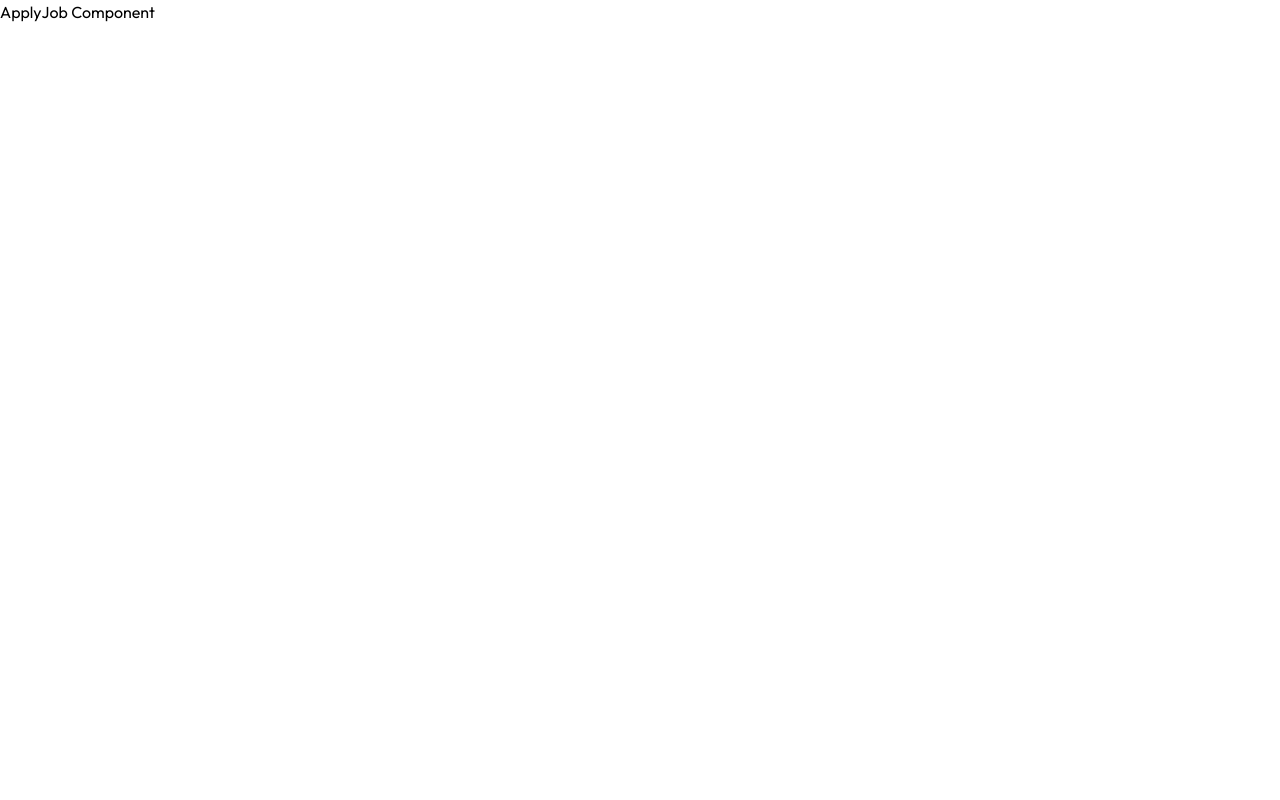
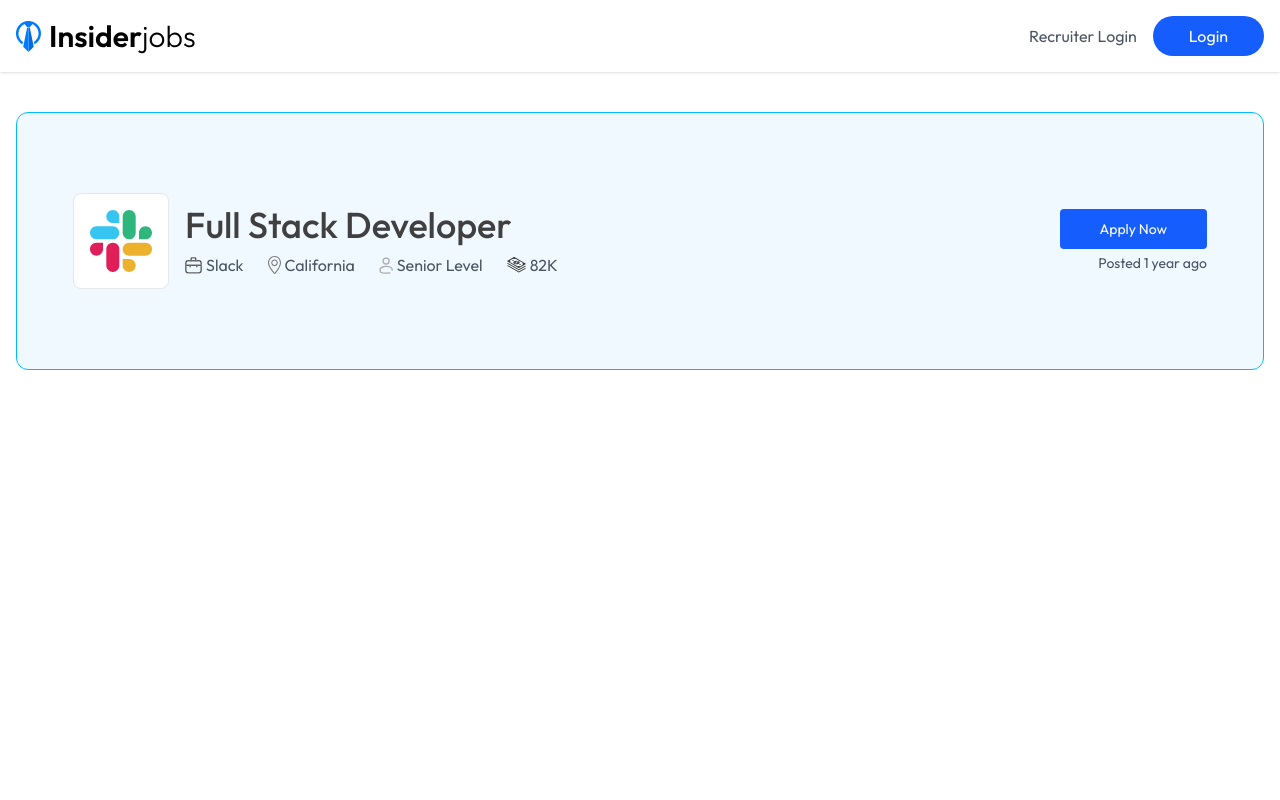
Before and after one commit to baibhavsinhadev/insiderjobs, a React (Vite) app in the folder client/: page /apply-job/1 in a window 1280 px wide. Shown: the top 800 px of the page. Built offline with nearby package versions, Linux system fonts and the light colour scheme; no server answers.

Commit message:
ui: complete header of apply job page

```diff
--- a/client/src/assets/assets.js
+++ b/client/src/assets/assets.js
@@ -7,6 +7,7 @@ import accenture_logo from "./accenture_logo.png";
 import profile_img from "./profile_img.png";
 import app_main_img from "./app_main_img.png";
 import cross_icon from './cross_icon.svg';
+import question_mark from './question_mark.svg';
 import location_icon from './location_icon.svg';
 import money_icon from './money_icon.svg';
 import suitcase_icon from './suitcase_icon.svg';
@@ -60,6 +61,7 @@ export const assets = {
     twitter_icon,
     home_icon,
     add_icon,
+    question_mark,
     person_tick_icon,
     resume_download_icon,
     profile_img,
@@ -74,10 +76,10 @@ export const assets = {
 
 // Sample data for Manage Jobs Page
 export const manageJobsData = [
-    { _id: 1, title: "Full Stack Developer", date: 1729102298497, location: "Bangalore", applicants: 20 },
-    { _id: 2, title: "Data Scientist", date: 1729102298497, location: "San Francisco", applicants: 15 },
-    { _id: 3, title: "Marketing Manager", date: 1729102298497, location: "London", applicants: 2 },
-    { _id: 4, title: "UI/UX Designer", date: 1729102298497, location: "Dubai", applicants: 25 }
+    { _id: 1, title: "Full Stack Developer", createdAt: 1729102298497, location: "Bangalore", applicants: 20 },
+    { _id: 2, title: "Data Scientist", createdAt: 1729102298497, location: "San Francisco", applicants: 15 },
+    { _id: 3, title: "Marketing Manager", createdAt: 1729102298497, location: "London", applicants: 2 },
+    { _id: 4, title: "UI/UX Designer", createdAt: 1729102298497, location: "Dubai", applicants: 25 }
 ];
 
 // Sample data for Profile Page
@@ -86,7 +88,7 @@ export const jobsApplied = [
         company: 'Amazon',
         title: 'Full Stack Developer',
         location: 'Bangalore',
-        date: '22 Aug, 2024',
+        createdAt: '22 Aug, 2024',
         status: 'Pending',
         logo: company_icon,
     },
@@ -94,7 +96,7 @@ export const jobsApplied = [
         company: 'Meta',
         title: 'Data Scientist',
         location: 'San Francisco',
-        date: '22 Aug, 2024',
+        createdAt: '22 Aug, 2024',
         status: 'Rejected',
         logo: company_icon,
     },
@@ -102,7 +104,7 @@ export const jobsApplied = [
         company: 'Google',
         title: 'Marketing Manager',
         location: 'London',
-        date: '25 Sep, 2024',
+        createdAt: '25 Sep, 2024',
         status: 'Accepted',
         logo: company_icon,
     },
@@ -110,7 +112,7 @@ export const jobsApplied = [
         company: 'Qualcomm',
         title: 'UI/UX Designer',
         location: 'Dubai',
-        date: '15 Oct, 2024',
+        createdAt: '15 Oct, 2024',
         status: 'Pending',
         logo: company_icon,
     },
@@ -118,7 +120,7 @@ export const jobsApplied = [
         company: 'Microsoft',
         title: 'Full Stack Developer',
         location: 'Hyderabad',
-        date: '25 Sep, 2024',
+        createdAt: '25 Sep, 2024',
         status: 'Accepted',
         logo: company_icon,
     },
@@ -165,7 +167,7 @@ export const jobsData = [
             <li>Ability to work in an Agile environment.</li>
         </ol>`,
         salary: 82000,
-        date: 1729681667114,
+        createdAt: 1729681667114,
         category: "Programming",
     },
     {
@@ -198,7 +200,7 @@ export const jobsData = [
             <li>Excellent problem-solving and critical-thinking skills.</li>
         </ol>`,
         salary: 72000,
-        date: 1729681667114,
+        createdAt: 1729681667114,
         category: "Data Science",
     },
     {
@@ -231,7 +233,7 @@ export const jobsData = [
             <li>Creative problem-solving abilities.</li>
         </ol>`,
         salary: 61000,
-        date: 1729681667114,
+        createdAt: 1729681667114,
         category: "Designing",
     },
     {
@@ -264,7 +266,7 @@ export const jobsData = [
             <li>Excellent troubleshooting and analytical skills.</li>
         </ol>`,
         salary: 53000,
-        date: 1729681667114,
+        createdAt: 1729681667114,
         category: "Programming",
     },
     {
@@ -297,7 +299,7 @@ export const jobsData = [
             <li>Excellent communication and teamwork abilities.</li>
         </ol>`,
         salary: 91000,
-        date: 1729681667114,
+        createdAt: 1729681667114,
         category: "Programming",
     },
     {
@@ -330,7 +332,7 @@ export const jobsData = [
             <li>Relevant certifications (e.g., CCNA, CCNP) are a plus.</li>
         </ol>`,
         salary: 77000,
-        date: 1729681667114,
+        createdAt: 1729681667114,
         category: "Networking",
     },
     {
@@ -363,7 +365,7 @@ export const jobsData = [
             <li>Certification in project management (e.g., PMP, Scrum Master) is preferred.</li>
         </ol>`,
         salary: 60000,
-        date: 1729681667114,
+        createdAt: 1729681667114,
         category: "Management",
     },
     {
@@ -396,7 +398,7 @@ export const jobsData = [
             <li>Familiarity with version control systems (e.g., Git).</li>
         </ol>`,
         salary: 112000,
-        date: 1729681667114,
+        createdAt: 1729681667114,
         category: "Programming",
     },
     {
@@ -429,7 +431,7 @@ export const jobsData = [
             <li>Relevant certifications (e.g., AWS Certified Solutions Architect) are preferred.</li>
         </ol>`,
         salary: 96000,
-        date: 1729681667114,
+        createdAt: 1729681667114,
         category: "Programming",
     },
     {
@@ -462,7 +464,7 @@ export const jobsData = [
             <li>Attention to detail and a commitment to quality.</li>
         </ol>`,
         salary: 72000,
-        date: 1729681667114,
+        createdAt: 1729681667114,
         category: "Marketing",
     },
     {
@@ -495,7 +497,7 @@ export const jobsData = [
             <li>Relevant certifications (e.g., CISSP, CEH) are a plus.</li>
         </ol>`,
         salary: 62000,
-        date: 1729681667114,
+        createdAt: 1729681667114,
         category: "Cybersecurity",
     },
     {
@@ -528,7 +530,7 @@ export const jobsData = [
             <li>Familiarity with Agile methodologies is a plus.</li>
         </ol>`,
         salary: 68000,
-        date: 1729681667114,
+        createdAt: 1729681667114,
         category: "Management",
     },
     {
@@ -561,7 +563,7 @@ export const jobsData = [
             <li>Willingness to learn and adapt in a fast-paced environment.</li>
         </ol>`,
         salary: 77000,
-        date: 1729681667114,
+        createdAt: 1729681667114,
         category: "Marketing",
     },
     {
@@ -594,7 +596,7 @@ export const jobsData = [
             <li>Ability to communicate complex concepts to non-technical audiences.</li>
         </ol>`,
         salary: 65000,
-        date: 1729681667114,
+        createdAt: 1729681667114,
         category: "Data Science",
     },
     {
@@ -627,7 +629,7 @@ export const jobsData = [
             <li>A portfolio showcasing relevant design projects is required.</li>
         </ol>`,
         salary: 64000,
-        date: 1729681667114,
+        createdAt: 1729681667114,
         category: "Design",
     },
     {
@@ -660,7 +662,7 @@ export const jobsData = [
             <li>Relevant certifications (e.g., AWS Certified DevOps Engineer) are a plus.</li>
         </ol>`,
         salary: 74000,
-        date: 1729681667114,
+        createdAt: 1729681667114,
         category: "Programming",
     },
     {
@@ -693,7 +695,7 @@ export const jobsData = [
             <li>A results-oriented mindset with a focus on meeting targets.</li>
         </ol>`,
         salary: 59000,
-        date: 1729681667114,
+        createdAt: 1729681667114,
         category: "Marketing",
     },
     {
@@ -726,7 +728,7 @@ export const jobsData = [
             <li>Attention to detail and strong organizational skills.</li>
         </ol>`,
         salary: 89000,
-        date: 1729681667114,
+        createdAt: 1729681667114,
         category: "Management",
     },
     {
@@ -759,7 +761,7 @@ export const jobsData = [
             <li>Strong leadership and project management skills.</li>
         </ol>`,
         salary: 99000,
-        date: 1729681667114,
+        createdAt: 1729681667114,
         category: "Marketing",
     },
     {
@@ -792,7 +794,7 @@ export const jobsData = [
             <li>A portfolio showcasing relevant design work is required.</li>
         </ol>`,
         salary: 91000,
-        date: 1729681667114,
+        createdAt: 1729681667114,
         category: "Design",
     },
     {
@@ -825,7 +827,7 @@ export const jobsData = [
             <li>Good communication skills to articulate testing outcomes and challenges.</li>
         </ol>`,
         salary: 123000,
-        date: 1729681667114,
+        createdAt: 1729681667114,
         category: "Programming",
     },
     {
@@ -858,7 +860,7 @@ export const jobsData = [
             <li>Strong communication skills to work with technical and non-technical teams.</li>
         </ol>`,
         salary: 87000,
-        date: 1729681667114,
+        createdAt: 1729681667114,
         category: "Cybersecurity",
     },
     {
@@ -891,7 +893,7 @@ export const jobsData = [
             <li>Good problem-solving skills and attention to detail.</li>
         </ol>`,
         salary: 102000,
-        date: 1729681667114,
+        createdAt: 1729681667114,
         category: "Programming",
     }
 ];
--- a/client/src/components/components.js
+++ b/client/src/components/components.js
@@ -4,3 +4,4 @@ export { default as JobListings } from "./user/JobListings";
 export { default as JobCard } from "./user/JobCard";
 export { default as AppDownload } from "./user/AppDownload";
 export { default as Footer } from "./user/Footer";
+export { default as Loader }from "./user/Loader";
--- a/client/src/pages/user/ApplyJob.jsx
+++ b/client/src/pages/user/ApplyJob.jsx
@@ -1,9 +1,109 @@
+/* eslint-disable react-hooks/exhaustive-deps */
+/* eslint-disable react-hooks/set-state-in-effect */
+import { useEffect, useState } from "react";
+import { Link, useParams } from "react-router-dom";
+import { useAppContext } from "../../context/AppContext";
+import { Footer, Loader, Navbar } from "../../components/components";
+import { assets } from "../../assets/assets";
+import { formatCTC, formatTimeAgo } from "../../utils/utils";
 
 const ApplyJob = () => {
+
+    const { jobId } = useParams();
+    const { jobs } = useAppContext();
+
+    const [jobData, setJobData] = useState(null);
+    const [loading, setLoading] = useState(false);
+
+    // Fetch Job Data
+    const fetchJobData = async () => {
+        setLoading(true);
+
+        setTimeout(() => {
+            setLoading(false);
+            setJobData(jobs.find((job) => job._id === jobId));
+        }, 200);
+    };
+
+    useEffect(() => {
+        fetchJobData();
+    }, [jobs, jobId]);
+
+    if (loading) {
+        return (
+            <Loader text="LOADING JOB DATA..." />
+        );
+    };
+
+    if (!jobData || jobData.length === 0) {
+        return (
+            <div className="min-h-screen flex items-center justify-center px-6">
+                <div className="max-w-md text-center">
+                    <div className="w-24 h-24 mx-auto mb-6 flex items-center justify-center rounded-full bg-red-50">
+                        <img src={assets.question_mark} alt="question_mark" className="w-12" />
+                    </div>
+
+                    <h1 className="text-3xl font-bold text-gray-900">Job Not Found</h1>
+                    <p className="mt-3 text-gray-500 leading-relaxed">The job you're looking for doesn't exist, may have been removed, or the link is invalid.</p>
+
+                    <div className="mt-8 flex justify-center gap-4">
+                        <Link to={-1} className="px-5 py-2.5 rounded-lg border border-gray-300 text-gray-700 hover:bg-gray-100 transition">
+                            Go Back
+                        </Link>
+
+                        <Link to="/" className="px-5 py-2.5 rounded-lg bg-blue-600 text-white hover:bg-blue-700 transition">
+                            Browse Jobs
+                        </Link>
+                    </div>
+                </div>
+            </div>
+        );
+    };
+
+    const jobStats = [
+        { label: "Company Name", image: assets.suitcase_icon, value: jobData.companyId.name },
+        { label: "Job Location", image: assets.location_icon, value: jobData.location },
+        { label: "Job Level", image: assets.person_icon, value: jobData.level },
+        { label: "CTC", image: assets.money_icon, value: `${formatCTC(jobData.salary)}` }
+    ];
+
     return (
-        <div>
-            ApplyJob Component
-        </div>
+        <>
+            <Navbar />
+
+            <div className="min-h-screen flex flex-col py-10 container px-4 2xl:px-20 mx-auto">
+                <div className="bg-white text-black rounded-lg w-full">
+                    <div className="flex justify-center md:justify-between flex-wrap gap-8 px-14 py-20 mb-6 bg-sky-50 border border-sky-400 rounded-xl">
+                        <div className="flex flex-col md:flex-row items-center">
+                            <img src={jobData.companyId.image} alt={jobData.companyId.name} className="h-24 bg-white rounded-lg p-4 mr-4 max-md:mb-4 border border-gray-200" />
+
+                            <div className="text-center md:text-left text-neutral-700">
+                                <h1 className="text-2xl sm:text-4xl font-medium">{jobData.title}</h1>
+
+                                <div className="flex flex-row flex-wrap max-md:justify-center gap-y-2 gap-6 items-center text-gray-600 mt-2">
+                                    {jobStats.map(({ label, image, value }) => (
+                                        <span className="flex items-center gap-1" key={label}>
+                                            <img src={image} alt={label} />
+                                            {value}
+                                        </span>
+                                    ))}
+                                </div>
+                            </div>
+                        </div>
+
+                        <div className="flex flex-col justify-center text-end text-sm max-md:mx-auto max-md:text-center">
+                            <button className="bg-blue-600 p-2.5 px-10 text-white rounded">
+                                Apply Now
+                            </button>
+
+                            <p className="mt-1 text-gray-600">Posted {formatTimeAgo(jobData.createdAt)}</p>
+                        </div>
+                    </div>
+                </div>
+            </div>
+
+            <Footer />
+        </>
     );
 };
 
--- /dev/null
+++ b/client/src/utils/formatCTC.js
@@ -0,0 +1,23 @@
+const formatCTC = (salary) => {
+    if (salary === null || salary === undefined || isNaN(salary)) {
+        return "N/A";
+    }
+
+    const amount = Number(salary);
+
+    if (amount >= 10000000) {
+        return `${(amount / 10000000).toFixed(1).replace(".0", "")} Cr`;
+    }
+
+    if (amount >= 100000) {
+        return `${(amount / 100000).toFixed(1).replace(".0", "")} LPA`;
+    }
+
+    if (amount >= 1000) {
+        return `${(amount / 1000).toFixed(1).replace(".0", "")}K`;
+    }
+
+    return `${amount}`;
+};
+
+export default formatCTC;
--- /dev/null
+++ b/client/src/utils/formatTimeAgo.js
@@ -0,0 +1,32 @@
+const formatTimeAgo = (date) => {
+    const now = new Date();
+    const createdAt = new Date(date);
+
+    const seconds = Math.floor((now - createdAt) / 1000);
+
+    if (seconds < 10) return "Just now";
+    if (seconds < 60) return `${seconds} seconds ago`;
+
+    const minutes = Math.floor(seconds / 60);
+    if (minutes === 1) return "1 minute ago";
+    if (minutes < 60) return `${minutes} minutes ago`;
+
+    const hours = Math.floor(minutes / 60);
+    if (hours === 1) return "1 hour ago";
+    if (hours < 24) return `${hours} hours ago`;
+
+    const days = Math.floor(hours / 24);
+    if (days === 1) return "1 day ago";
+    if (days < 30) return `${days} days ago`;
+
+    const months = Math.floor(days / 30);
+    if (months === 1) return "1 month ago";
+    if (months < 12) return `${months} months ago`;
+
+    const years = Math.floor(months / 12);
+    if (years === 1) return "1 year ago";
+
+    return `${years} years ago`;
+};
+
+export default formatTimeAgo;
--- /dev/null
+++ b/client/src/utils/utils.js
@@ -0,0 +1,2 @@
+export { default as formatCTC } from "./formatCTC.js";
+export { default as formatTimeAgo } from "./formatTimeAgo.js";
```
Also changed, not shown: client/src/components/user/Loader.jsx (added, +19 -0 lines), client/src/index.css (+14 -0 lines), client/src/assets/question_mark.svg (added).
